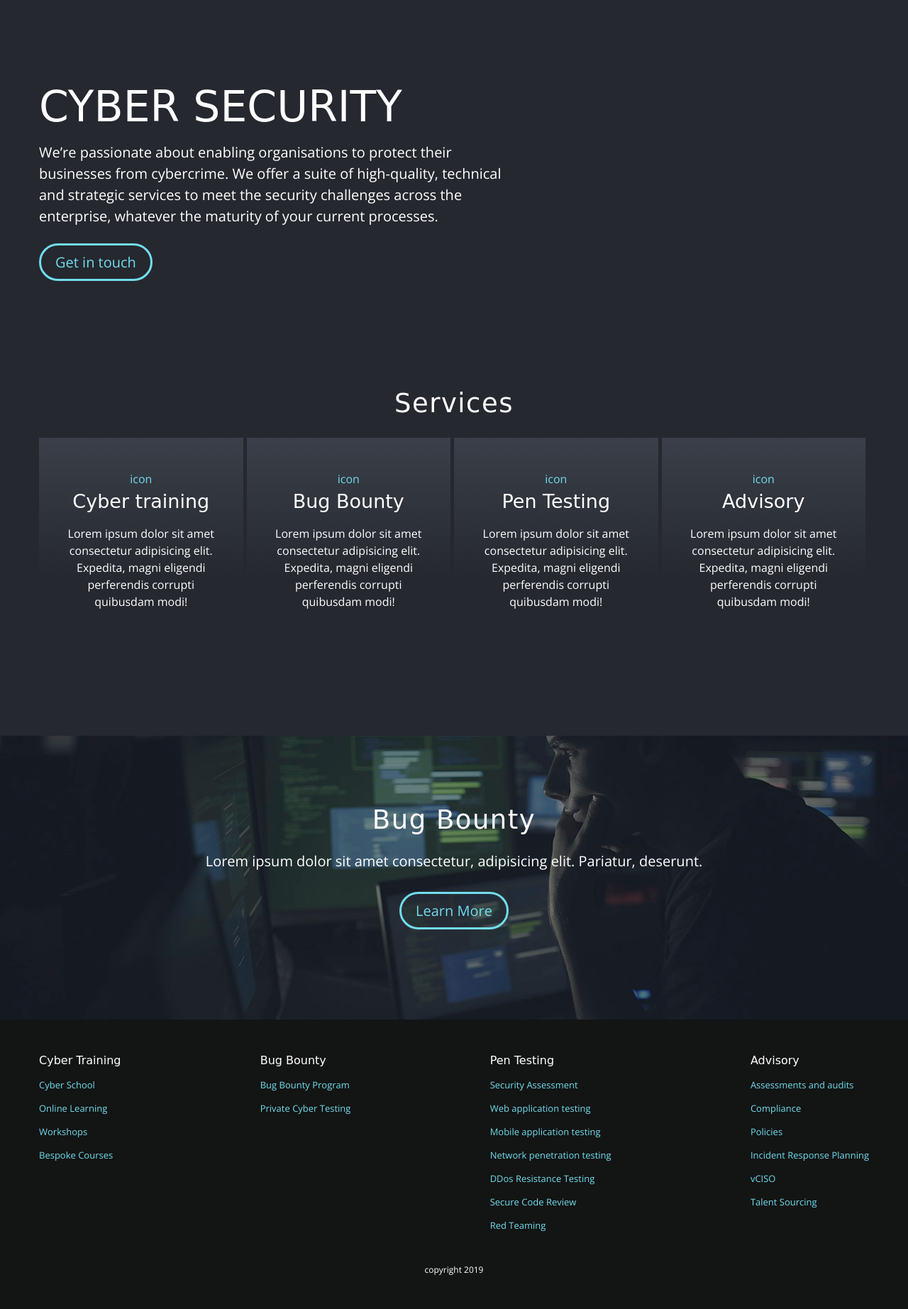
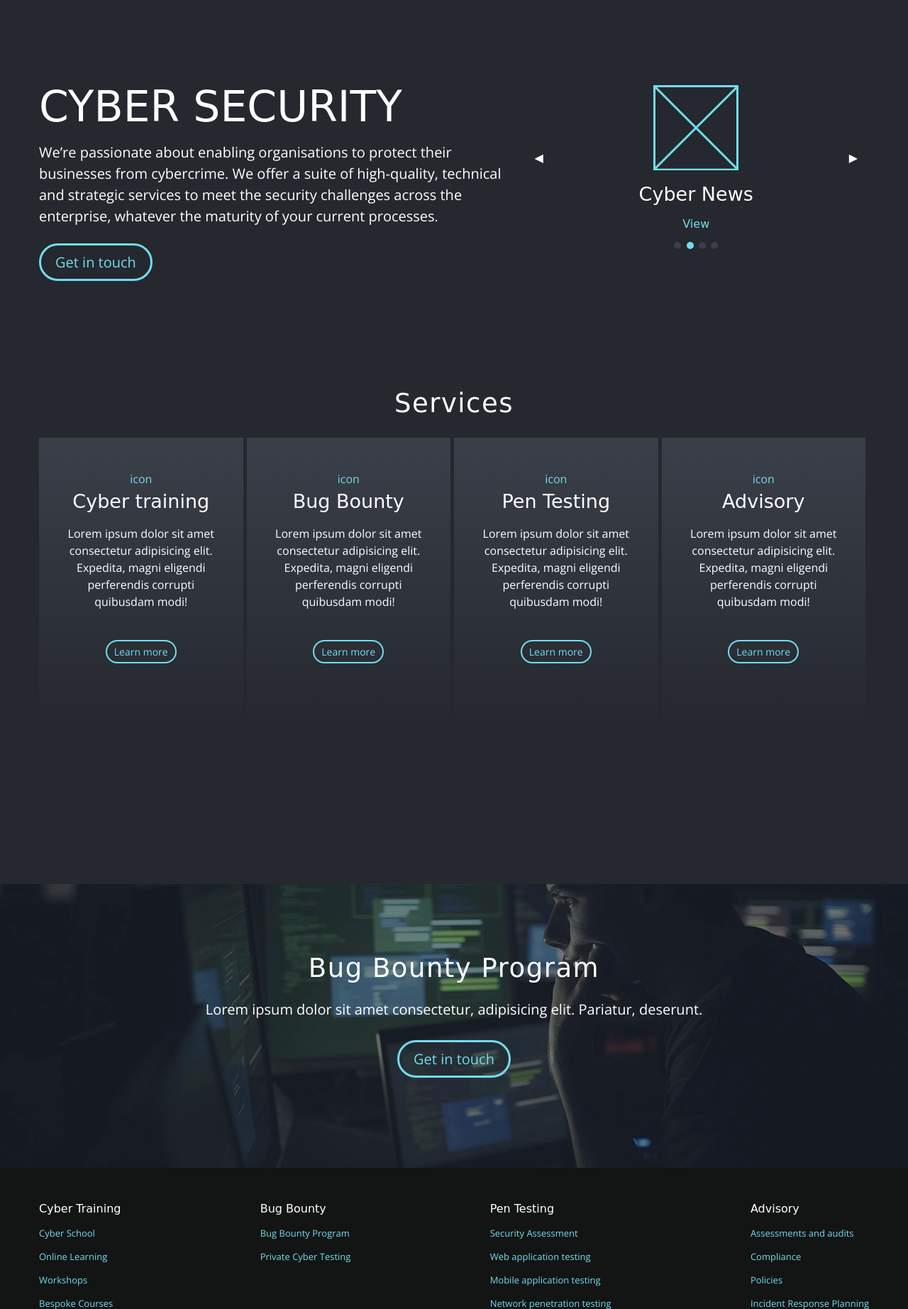
Before and after one commit to vladfreishmidt/cyber-security-v3, a PHP site: page / in a window 1280 px wide. Shown: the part 111-1956 px from the top of the page at 71% size. Run offline with PHP 8.4, Linux system fonts and the light colour scheme; some libraries are stand-ins or nearby versions; some web fonts are replaced.

Commit message:
Added slider to the TOP section

```diff
--- a/css/services/services.css
+++ b/css/services/services.css
@@ -8,11 +8,11 @@ section.services h3 {
 }
 
 section.services .service-item {
-    height: 200px;
     background-image: linear-gradient(rgb(58, 63, 73) 0%, rgb(37, 40, 46) 100%) !important;
     background-image: -webkit-linear-gradient(rgb(58, 63, 73) 0%, rgb(37, 40, 46) 100%) !important;
     margin-right: 5px;
     padding: 50px 30px 100px 30px;
+    color: #fff;
 }
 
 section.services .service-item .icon {
@@ -20,13 +20,21 @@ section.services .service-item .icon {
     color: #72dded;
 }
 
-section.services .service-item {
-    color: #fff;
-
-}
 section.services .service-item p {
     font-weight: 300;
     line-height: 1.5;
+    margin-bottom: 50px;
+}
+
+section.services .service-item .primary-btn {
+    font-size: 14px;
+    border: 2px solid #72dded;
+    border-radius: 30px;
+    padding: 5px 10px;
+}
+
+section.services .service-item .primary-btn:hover {
+    border-color: #fff;
 }
 
 section.top {
--- a/css/top-section/top-section.css
+++ b/css/top-section/top-section.css
@@ -1,3 +1,4 @@
+
 section.top h1 {
     font-weight: 400;
     text-transform: uppercase;
--- a/index.html
+++ b/index.html
@@ -86,7 +86,7 @@
           </div>
 
 
-          <div class="right-container cell large-5" style="display: none;">
+          <div class="right-container cell large-5">
             <div class="orbit" role="region" aria-label="Favorite Text Ever" data-orbit>
               <ul class="orbit-container">
                 <button class="orbit-previous" aria-label="previous"><span class="show-for-sr">Previous Slide</span>&#9664;</button>
@@ -94,35 +94,32 @@
                   <li class="is-active orbit-slide text-center">
                     <div class="slide">
                       <img src="img/promo-1.png" alt="slide img 1">
-                      <h3 class="slide-name">Promo service #1</h3>
-                      <p class="slide-description">Promo description goes here</p>
+                      <h3 class="slide-name">Event</h3>
                       <a href="" class="slide-btn">View</a>
                     </div>
                   </li>
                   <li class="orbit-slide text-center">
                     <div class="slide">
                       <img src="img/promo-1.png" alt="slide img 1">
-                      <h3 class="slide-name">Promo event #2</h3>
-                      <p class="slide-description">Promo description goes here</p>
+                      <h3 class="slide-name">Cyber News</h3>
                       <a href="" class="slide-btn">View</a>
                     </div>
                   </li>
                   <li class="orbit-slide text-center">
                     <div class="slide">
                       <img src="img/promo-1.png" alt="slide img 1">
-                      <h3 class="slide-name">Promo content #3</h3>
-                      <p class="slide-description">Promo description goes here</p>
-                      <a href="" class="slide-btn">View</a>
+                      <h3 class="slide-name">Pen Testing intro</h3>
+                      <a href="" class="slide-btn">Book</a>
                     </div>
                   </li>
-                  <li class="orbit-slide text-center">
+                  <!-- <li class="orbit-slide text-center">
                     <div class="slide">
                       <img src="img/promo-1.png" alt="slide img 1">
                       <h3 class="slide-name">Promo News #4</h3>
                       <p class="slide-description">Promo description goes here</p>
                       <a href="" class="slide-btn">View</a>
                     </div>
-                  </li>
+                  </li> -->
                 </ul>
                 <nav class="orbit-bullets">
                   <button class="is-active" data-slide="0"><span class="show-for-sr">First slide details.</span><span class="show-for-sr">Current Slide</span></button>
@@ -149,24 +146,25 @@
             <div class="icon">icon</div>
            <h3>Cyber training</h3>
            <p>Lorem ipsum dolor sit amet consectetur adipisicing elit. Expedita, magni eligendi perferendis corrupti quibusdam modi!</p>
+           <a href="#" class="primary-btn">Learn more</a>
          </div>
          <div class="cell auto service-item">
             <div class="icon">icon</div>
             <h3>Bug Bounty</h3>
             <p>Lorem ipsum dolor sit amet consectetur adipisicing elit. Expedita, magni eligendi perferendis corrupti quibusdam modi!</p>
-
+            <a href="#" class="primary-btn">Learn more</a>
          </div>
          <div class="cell auto service-item">
             <div class="icon">icon</div>
             <h3>Pen Testing</h3>
             <p>Lorem ipsum dolor sit amet consectetur adipisicing elit. Expedita, magni eligendi perferendis corrupti quibusdam modi!</p>
-
+            <a href="#" class="primary-btn">Learn more</a>
          </div>
          <div class="cell auto service-item">
             <div class="icon">icon</div>
            <h3>Advisory</h3>
            <p>Lorem ipsum dolor sit amet consectetur adipisicing elit. Expedita, magni eligendi perferendis corrupti quibusdam modi!</p>
-
+           <a href="#" class="primary-btn">Learn more</a>
          </div>
        </div>
      </div>
@@ -176,7 +174,7 @@
      <div class="grid-container">
        <div class="grid-x text-center">
          <div class="cell large-12">
-            <h2>Bug Bounty</h2>
+            <h2>Bug Bounty Program</h2>
          </div>
        </div>
        <div class="grid-x text-center">
@@ -187,7 +185,7 @@
        <div class="grid-x text-center">
         <div class="cell large-12">
             <div class="btn-container">
-              <a href="#" class="primary-btn">Learn More</a>
+              <a href="#" class="primary-btn">Get in touch</a>
             </div>
        </div>
      </div>
```
